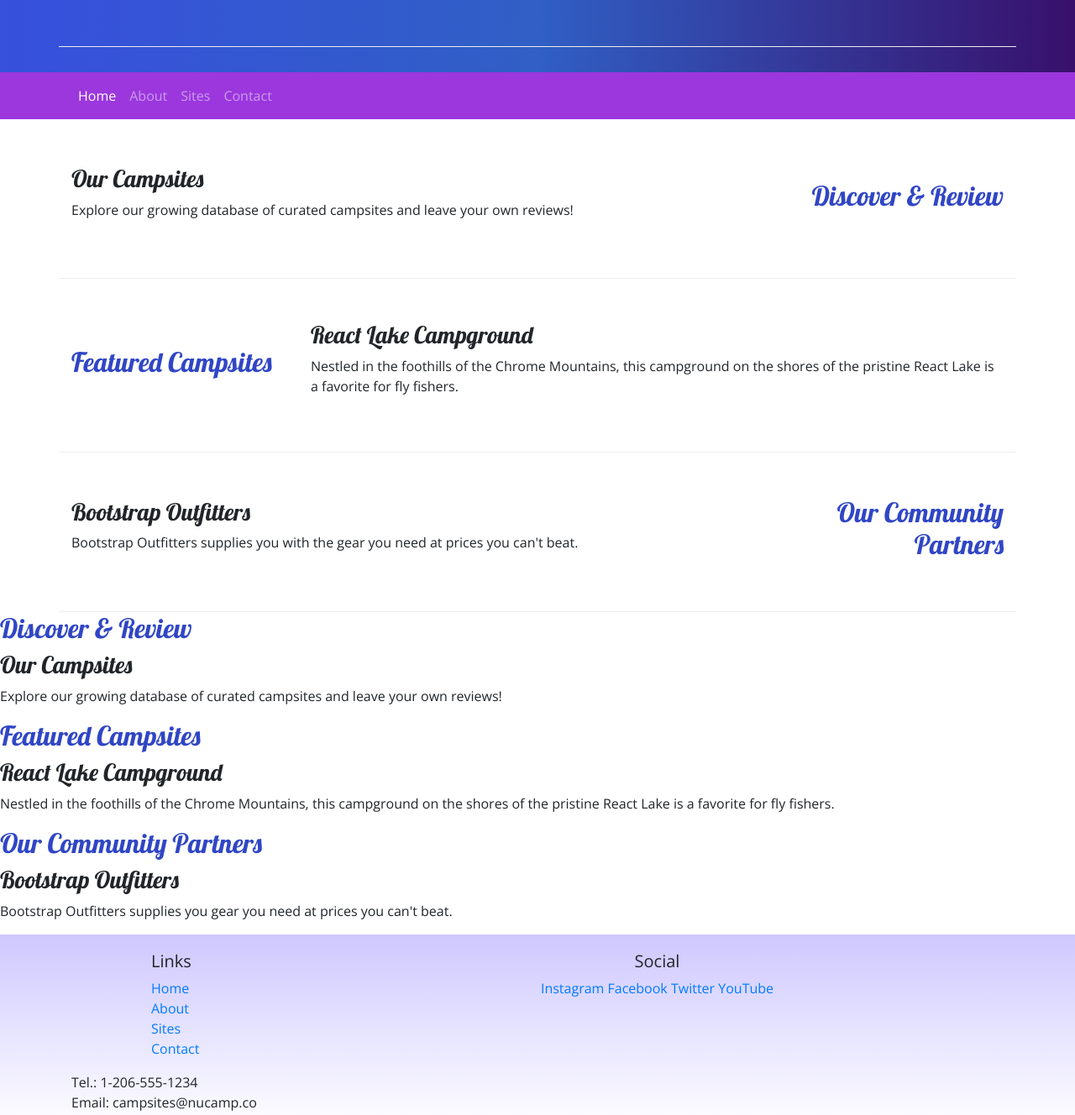
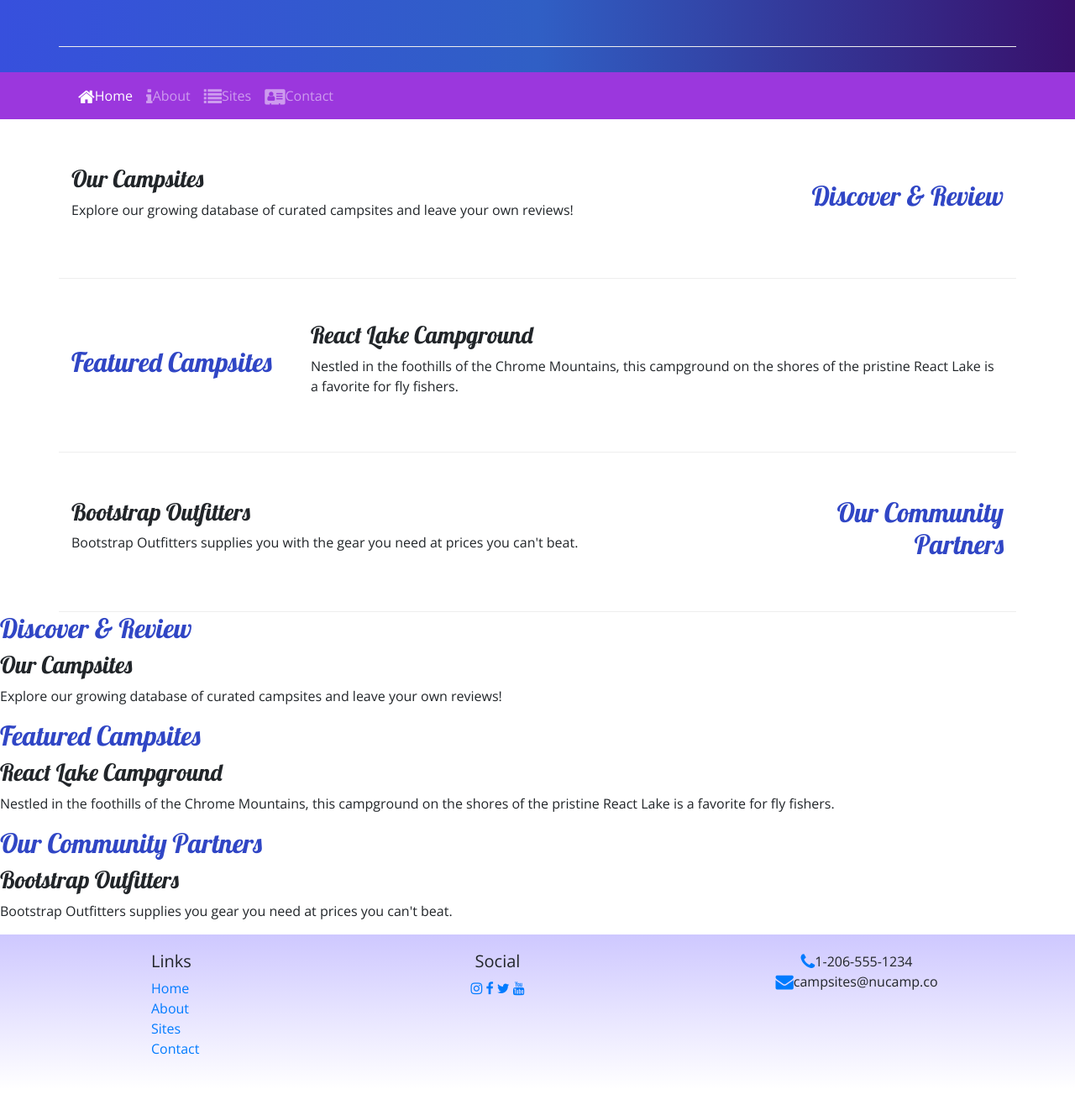
Before and after one commit to rarean/naojija.github.io, a website: page index.html in a window 1280 px wide. Shown: the part 177-1505 px from the top of the page at 84% size. After the commit the page ends 1474 px from the top, so only its background shows below. Drawn offline with nearby package versions, Linux system fonts and the light colour scheme.

Commit message:
icon fonts

```diff
--- a/index.html
+++ b/index.html
@@ -10,6 +10,7 @@
     <link rel="stylesheet" href="node_modules/bootstrap/dist/css/bootstrap.min.css" />
 
     <!-- Additional CSS must be placed after Bootstrap CSS -->
+    <link rel="stylesheet" href="node_modules/font-awesome/css/font-awesome.min.css" />
     <link rel="stylesheet" href="https://fonts.googleapis.com/css?family=Lobster|Open+Sans" />
     <link rel="stylesheet" href="css/styles.css" />
 
@@ -40,10 +41,10 @@
             </button>
             <div class="collapse navbar-collapse" id="#nucampNavbar">
                 <ul class="navbar-nav">
-                    <li class="nav-item active"><a class="nav-link" href="#">Home</a></li>
-                    <li class="nav-item"><a class="nav-link" href="aboutus.html">About</a></li>
-                    <li class="nav-item"><a class="nav-link" href="#">Sites</a></li>
-                    <li class="nav-item"><a class="nav-link" href="#">Contact</a></li>
+                    <li class="nav-item active"><a class="nav-link" href="#"><i class="fa fa-home fa-lg"></i>Home</a></li>
+                    <li class="nav-item"><a class="nav-link" href="aboutus.html"><i class="fa fa-info fa-lg"></i>About</a></li>
+                    <li class="nav-item"><a class="nav-link" href="#"><i class="fa fa-list fa-lg"></i>Sites</a></li>
+                    <li class="nav-item"><a class="nav-link" href="#"><i class="fa fa-address-card fa-lg"></i>Contact</a></li>
                 </ul>
             </div>
         </div>
@@ -102,25 +103,25 @@
     <footer>
         <div class="container">
             <div class="row">
-                <div class="col-4 col-sm- offset-1">
+                <div class="col-4 col-sm-2 offset-1">
                     <h5>Links</h5>
-            		<ul class="list-unstyled">
-                        <li><a href="#">Home</a></li>
+                    <ul class="list-unstyled">
+                        <li><a href="index.html">Home</a></li>
                         <li><a href="#">About</a></li>
                         <li><a href="#">Sites</a></li>
                         <li><a href="#">Contact</a></li>
                     </ul>
                 </div>
                 <div class="col-6 col-sm-5 text-center">
-                	<h5>Social</h5>
-                    <a href="http://instagram.com/">Instagram</a>
-                    <a href="http://facebook.com/">Facebook</a>
-                    <a href="http://twitter.com/">Twitter</a>
-                    <a href="http://youtube.com/">YouTube</a>
+                    <h5>Social</h5>
+                    <a href="http://instagram.com/"><i class="fa fa-instagram"></i></a>
+                    <a href="http://facebook.com/"><i class="fa fa-facebook"></i></a>
+                    <a href="http://twitter.com/"><i class="fa fa-twitter"></i></a>
+                    <a href="http://youtube.com/"><i class="fa fa-youtube"></i></a>
                 </div>
-                <div class="col-sm-4">
-                    Tel.: 1-206-555-1234<br />
-                    Email: campsites@nucamp.co
+                <div class="col-sm-4 text-center">
+                    <i class="fa fa-phone fa-lg text-primary"></i>1-206-555-1234<br />
+                    <i class="fa fa-envelope fa-lg text-primary"></i>campsites@nucamp.co
                 </div>
            </div>
         </div>
--- a/package.json
+++ b/package.json
@@ -15,6 +15,7 @@
   },
   "dependencies": {
     "bootstrap": "^4.0.0",
+    "font-awesome": "^4.7.0",
     "jquery": "^3.3.1",
     "popper.js": "^1.12.9"
   }
```
Also changed, not shown: aboutus.html (+15 -11 lines), 1 other file.
